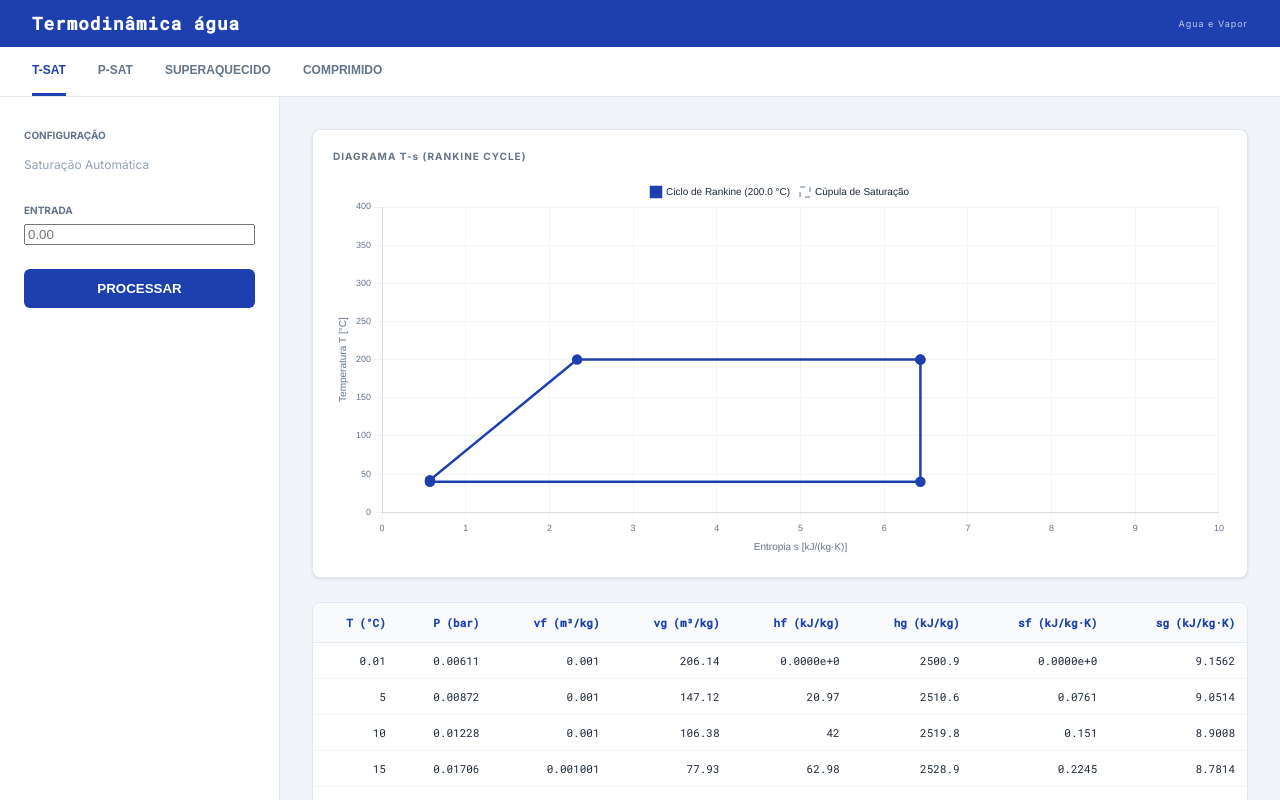
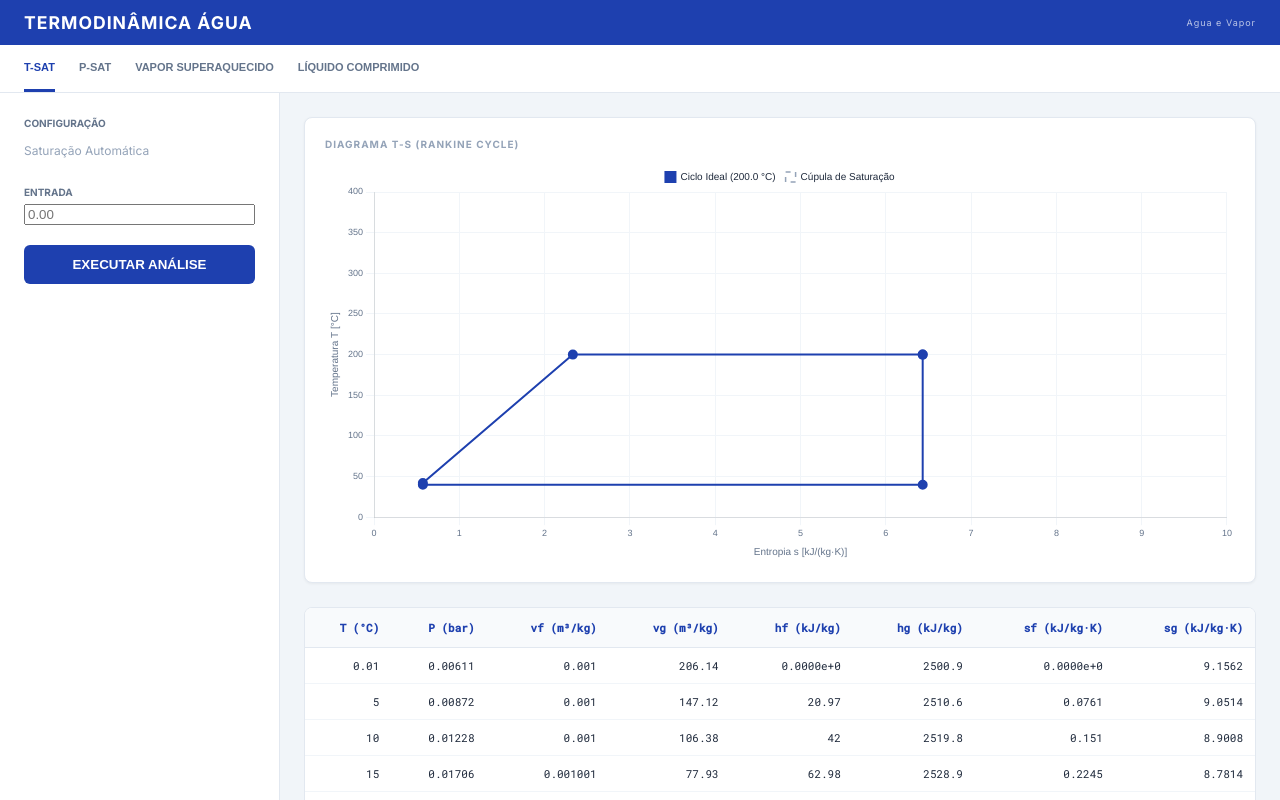
Before and after one commit to samuel-rbt/projeto-alan, a React (Vite) app: page / in a window 1280 px wide. Shown: the top 800 px of the page. Built offline with nearby package versions, Linux system fonts and the light colour scheme.

Commit message:
fix: dimensionado para celular

```diff
--- a/src/App.jsx
+++ b/src/App.jsx
@@ -1,17 +1,11 @@
 import { useState, useCallback } from 'react'
 import RankineChart from './RankineChart'
-import {
-  satT, satTHeaders, satTKeys, satTUnits,
-  satP, satPHeaders, satPKeys, satPUnits,
-  supData, liqData
-} from './data'
+import { satT, satTHeaders, satTKeys, satTUnits, satP, satPHeaders, satPKeys, satPUnits, supData, liqData } from './data'
 import styles from './App.module.css'
 
 function fmt(v) {
   if (typeof v !== 'number') return v
-  if (Math.abs(v) < 0.0001) return v.toExponential(4)
-  if (Math.abs(v) < 10) return parseFloat(v.toPrecision(5)).toString()
-  return parseFloat(v.toPrecision(6)).toString()
+  return Math.abs(v) < 0.0001 ? v.toExponential(4) : parseFloat(v.toPrecision(5)).toString()
 }
 
 function interpQuad(x0, y0, x1, y1, x2, y2, x) {
@@ -35,8 +29,8 @@ function findThreePoints(arr, val, idx) {
 const NAV_ITEMS = [
   { id: 'sat-t', label: 'T-SAT' },
   { id: 'sat-p', label: 'P-SAT' },
-  { id: 'sup',   label: 'SUPERAQUECIDO' },
-  { id: 'liq',   label: 'COMPRIMIDO' },
+  { id: 'sup',   label: 'VAPOR SUPERAQUECIDO' },
+  { id: 'liq',   label: 'LÍQUIDO COMPRIMIDO' },
 ]
 
 export default function App() {
@@ -49,7 +43,7 @@ export default function App() {
 
   const handleSearch = useCallback(() => {
     const val = parseFloat(searchVal)
-    if (isNaN(val)) { alert('Insira um valor numérico válido.'); return }
+    if (isNaN(val)) return
     setHighlightVal(val)
 
     let currentData, keys, units;
@@ -59,15 +53,10 @@ export default function App() {
     else { currentData = liqData[liqKey].rows; keys = ['T','v','h','s']; units = ['°C','m³/kg','kJ/kg','kJ/kg·K']; }
 
     const pts = findThreePoints(currentData, val, 0)
-    if (pts[0] === -1) { setResult({ error: `Valor fora do intervalo técnico.` }); return }
+    if (pts[0] === -1) { setResult({ error: 'Fora do intervalo' }); return }
 
-    const [p0, p1, p2] = pts;
-    const row = keys.map((_, i) => interpQuad(currentData[p0][0], currentData[p0][i], currentData[p1][0], currentData[p1][i], currentData[p2][0], currentData[p2][i], val));
-
-    setResult({
-      title: tab === 'sat-p' ? `P = ${val} bar` : `T = ${val} °C`,
-      keys, units, values: row, rawVal: tab === 'sat-p' ? row[1] : val
-    })
+    const row = keys.map((_, i) => interpQuad(currentData[pts[0]][0], currentData[pts[0]][i], currentData[pts[1]][0], currentData[pts[1]][i], currentData[pts[2]][0], currentData[pts[2]][i], val));
+    setResult({ values: row, keys, units, rawVal: tab === 'sat-p' ? row[1] : val })
   }, [tab, searchVal, supKey, liqKey])
 
   const { headers, rows, keyIdx } = (tab === 'sat-t') ? { headers: satTHeaders, rows: satT, keyIdx: 0 }
@@ -106,7 +95,7 @@ export default function App() {
               <select value={liqKey} onChange={e => setLiqKey(e.target.value)}>
                 {Object.keys(liqData).map(k => <option key={k} value={k}>{k} MPa</option>)}
               </select>
-            ) : <div className={styles.staticInfo}>Saturação Automática</div>}
+            ) : <div style={{fontSize: '12px', color: '#94a3b8', padding: '8px 0'}}>Saturação Automática</div>}
           </div>
 
           <div className={styles.inputGroup}>
@@ -114,24 +103,22 @@ export default function App() {
             <input type="number" value={searchVal} onChange={e => setSearchVal(e.target.value)} placeholder="0.00" onKeyDown={e => e.key === 'Enter' && handleSearch()} />
           </div>
 
-          <button className={styles.searchBtn} onClick={handleSearch}>PROCESSAR</button>
+          <button className={styles.searchBtn} onClick={handleSearch}>EXECUTAR ANÁLISE</button>
         </aside>
 
         <main className={styles.contentArea}>
           <div className={styles.analyzerContainer}>
 
-            {/* 1. GRÁFICO  */}
             <div className={styles.dataCard}>
-              <div className={styles.cardHeader}>DIAGRAMA T-s (RANKINE CYCLE)</div>
+              <div className={styles.cardHeader}>Diagrama T-s (Rankine Cycle)</div>
               <div className={styles.chartBox}>
-                <RankineChart currentResult={result} currentTab={tab} />
+                <RankineChart currentResult={result} />
               </div>
             </div>
 
-            {/* 2. RESULTADOS CALCULADOS */}
             {result && !result.error && (
-              <div className={styles.dataCard} style={{borderLeft: '4px solid var(--accent)'}}>
-                <div className={styles.cardHeader} style={{color: 'var(--accent)'}}>ANÁLISE DE DADOS DINÂMICA</div>
+              <div className={styles.dataCard} style={{borderLeft: '4px solid #1e40af'}}>
+                <div className={styles.cardHeader} style={{color: '#1e40af'}}>Análise de Dados</div>
                 <div className={styles.resultsRow}>
                   {result.keys.map((k, i) => (
                     <div key={k} className={styles.resultItem}>
@@ -144,12 +131,9 @@ export default function App() {
               </div>
             )}
 
-            {/* 3. TABELA NO FUNDO */}
             <div className={styles.tableContainer}>
               <table className={styles.table}>
-                <thead>
-                  <tr>{headers.map(h => <th key={h}>{h}</th>)}</tr>
-                </thead>
+                <thead><tr>{headers.map(h => <th key={h}>{h}</th>)}</tr></thead>
                 <tbody>
                   {rows.map((row, i) => (
                     <tr key={i} className={highlightVal !== null && row[keyIdx] === highlightVal ? styles.highlighted : ''}>
--- a/src/App.module.css
+++ b/src/App.module.css
@@ -1,49 +1,131 @@
-.app { min-height: 100vh; background-color: #f1f5f9; display: flex; flex-direction: column; }
+/* ESTRUTURA GERAL */
+.app {
+  min-height: 100vh;
+  background-color: #f1f5f9;
+  display: flex;
+  flex-direction: column;
+  font-family: 'Inter', sans-serif;
+}
 
 .header {
-  background: #1e40af; color: white; padding: 12px 32px;
-  display: flex; justify-content: space-between; align-items: center;
+  background: #1e40af;
+  color: white;
+  padding: 12px 24px;
+  display: flex;
+  justify-content: space-between;
+  align-items: center;
+  box-shadow: 0 2px 8px rgba(0,0,0,0.1);
 }
 
-.logoTitle { font-weight: 800; font-size: 1.1rem; letter-spacing: 1px; font-family: var(--font-mono); }
+.logoTitle { font-weight: 800; font-size: 1.1rem; letter-spacing: 1px; text-transform: uppercase; }
 .headerRight { font-size: 9px; opacity: 0.7; letter-spacing: 1px; }
 
-.topNav { background: white; border-bottom: 1px solid #e2e8f0; display: flex; padding: 0 32px; gap: 32px; }
+.topNav {
+  background: white;
+  border-bottom: 1px solid #e2e8f0;
+  display: flex;
+  padding: 0 24px;
+  gap: 24px;
+  overflow-x: auto;
+}
 
 .navBtn {
-  background: none; border: none; padding: 16px 0; font-size: 12px; font-weight: 700;
+  background: none; border: none; padding: 16px 0; font-size: 11px; font-weight: 700;
   color: #64748b; cursor: pointer; border-bottom: 3px solid transparent; transition: 0.2s;
+  white-space: nowrap;
 }
 
 .navBtnActive { color: #1e40af; border-bottom-color: #1e40af; }
 
-.workspace { display: grid; grid-template-columns: 280px 1fr; flex: 1; height: calc(100vh - 100px); }
+/* ÁREA DE TRABALHO */
+.workspace {
+  display: grid;
+  grid-template-columns: 280px 1fr;
+  flex: 1;
+  height: calc(100vh - 100px);
+}
 
-.sidebarInputs { background: white; border-right: 1px solid #e2e8f0; padding: 32px 24px; display: flex; flex-direction: column; gap: 24px; }
+.sidebarInputs {
+  background: white;
+  border-right: 1px solid #e2e8f0;
+  padding: 24px;
+  display: flex;
+  flex-direction: column;
+  gap: 20px;
+}
 
-.contentArea { padding: 32px; overflow-y: auto; display: flex; flex-direction: column; align-items: center; }
+.contentArea {
+  padding: 24px;
+  overflow-y: auto;
+  display: flex;
+  flex-direction: column;
+  align-items: center;
+}
 
-.analyzerContainer { width: 100%; max-width: 1000px; display: flex; flex-direction: column; gap: 24px; }
+/* CONTAINER VERTICAL (Gráfico -> Dados -> Tabela) */
+.analyzerContainer {
+  width: 100%;
+  max-width: 1100px;
+  display: flex;
+  flex-direction: column;
+  gap: 24px;
+}
 
-.dataCard { background: white; padding: 20px; border-radius: 8px; border: 1px solid #e2e8f0; box-shadow: 0 1px 3px rgba(0,0,0,0.1); }
+.dataCard {
+  background: white;
+  padding: 20px;
+  border-radius: 8px;
+  border: 1px solid #e2e8f0;
+  box-shadow: 0 1px 3px rgba(0,0,0,0.05);
+}
 
-.cardHeader { font-size: 10px; font-weight: 700; color: #64748b; margin-bottom: 15px; letter-spacing: 1px; }
+.cardHeader { font-size: 10px; font-weight: 700; color: #94a3b8; margin-bottom: 12px; letter-spacing: 1px; text-transform: uppercase; }
 
-.chartBox { height: 380px; width: 100%; }
+.chartBox {
+  height: 400px;
+  width: 100%;
+}
 
+/* RESULTADOS DINÂMICOS */
 .resultsRow { display: flex; gap: 24px; flex-wrap: wrap; }
+.resultItem { min-width: 90px; }
 .resultValue { font-weight: 700; font-size: 18px; color: #1e293b; }
 .unitText { font-size: 10px; color: #64748b; }
 
-.tableContainer { background: white; border-radius: 8px; border: 1px solid #e2e8f0; overflow: auto; max-height: 400px; }
-.table { width: 100%; border-collapse: collapse; font-family: var(--font-mono); font-size: 11px; }
-.table th { background: #f8fafc; color: #1e40af; padding: 12px; text-align: right; position: sticky; top: 0; border-bottom: 1px solid #e2e8f0; }
+/* TABELA */
+.tableContainer {
+  background: white;
+  border-radius: 8px;
+  border: 1px solid #e2e8f0;
+  overflow: auto;
+  max-height: 450px;
+}
+
+.table { width: 100%; border-collapse: collapse; font-family: 'Roboto Mono', monospace; font-size: 11px; }
+.table th {
+  background: #f8fafc; color: #1e40af; padding: 12px;
+  text-align: right; position: sticky; top: 0; border-bottom: 1px solid #e2e8f0;
+}
 .table td { padding: 10px 12px; border-bottom: 1px solid #f1f5f9; text-align: right; }
 .highlighted td { background: #dbeafe !important; color: #1e40af !important; font-weight: 700; }
 
-.footer { padding: 10px 32px; background: white; border-top: 1px solid #e2e8f0; font-size: 10px; font-weight: 600; color: #64748b; display: flex; justify-content: space-between; }
+/* ELEMENTOS DE INPUT */
+.inputGroup { display: flex; flex-direction: column; gap: 6px; }
+.inputLabel { font-size: 10px; font-weight: 700; color: #64748b; text-transform: uppercase; }
+.searchBtn { background: #1e40af; color: white; border: none; padding: 12px; border-radius: 6px; font-weight: 700; cursor: pointer; transition: 0.2s; }
+.searchBtn:hover { background: #1e3a8a; }
 
-.inputGroup { display: flex; flex-direction: column; gap: 8px; }
-.inputLabel { font-size: 10px; font-weight: 700; color: #64748b; text-transform: uppercase; }
-.staticInfo { font-size: 12px; color: #94a3b8; padding: 8px 0; }
-.searchBtn { background: #1e40af; color: white; border: none; padding: 12px; border-radius: 6px; font-weight: 700; cursor: pointer; }
+.footer {
+  padding: 12px 24px; background: white; border-top: 1px solid #e2e8f0;
+  font-size: 10px; font-weight: 600; color: #64748b; display: flex; justify-content: space-between;
+}
+
+/* RESPONSIVIDADE PARA TELEMÓVEL */
+@media (max-width: 850px) {
+  .workspace { display: flex; flex-direction: column; height: auto; }
+  .sidebarInputs { border-right: none; border-bottom: 1px solid #e2e8f0; padding: 20px; }
+  .contentArea { padding: 16px; }
+  .analyzerContainer { gap: 16px; }
+  .chartBox { height: 300px; }
+  .footer { flex-direction: column; gap: 8px; text-align: center; }
+}
--- a/src/RankineChart.jsx
+++ b/src/RankineChart.jsx
@@ -36,12 +36,12 @@ export default function RankineChart({ currentResult }) {
   const data = {
     datasets: [
       {
-        label: `Ciclo de Rankine (${T_high.toFixed(1)} °C)`,
+        label: `Ciclo Ideal (${T_high.toFixed(1)} °C)`,
         data: cycleData,
         borderColor: '#1e40af',
         backgroundColor: '#1e40af',
         showLine: true,
-        borderWidth: 2.5,
+        borderWidth: 2,
         pointRadius: 4,
         tension: 0,
       },
```
